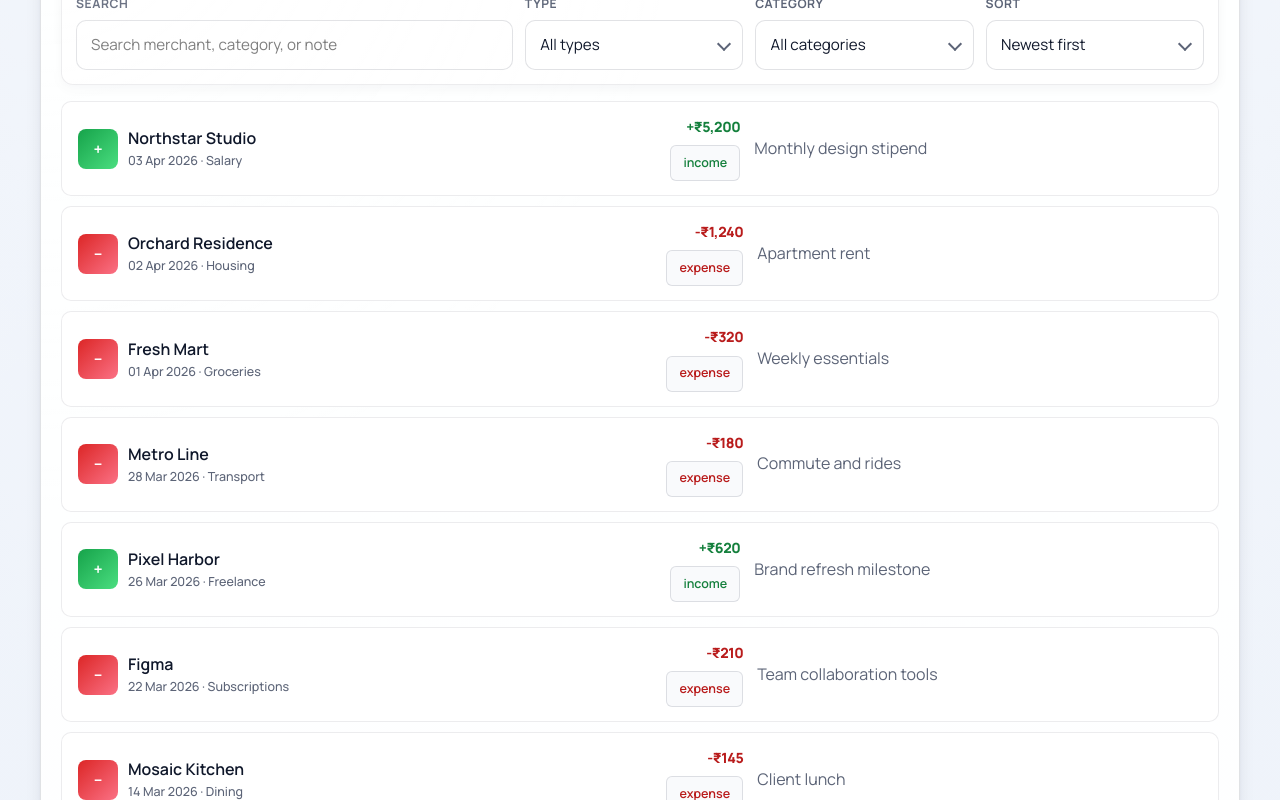
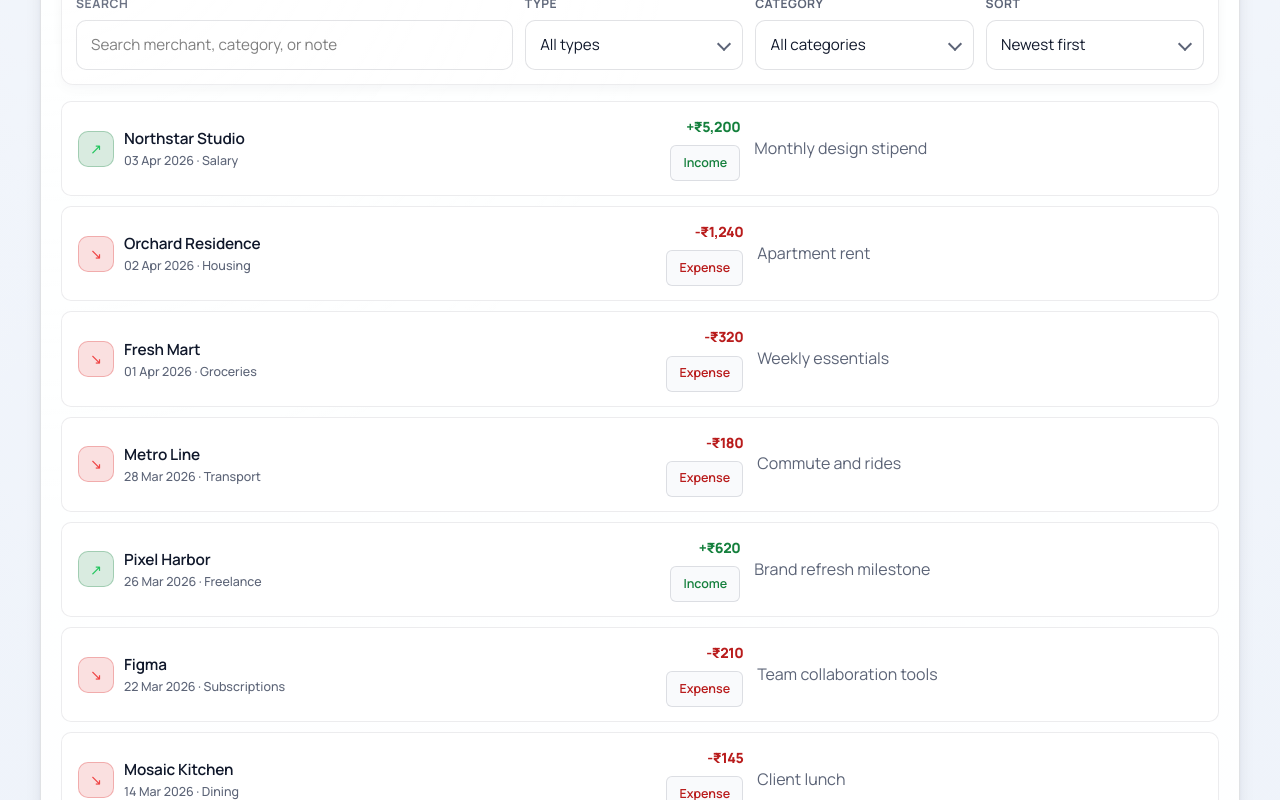
Before and after one commit to gandharr/Vault-Finance, a React (Vite) app: page / in a window 1280 px wide. Shown: the part 2000-2800 px from the top of the page. Built offline with nearby package versions, Linux system fonts and the light colour scheme.

Commit message:
Polish transaction identity card for professional finance look

```diff
--- a/src/App.css
+++ b/src/App.css
@@ -1235,6 +1235,11 @@
   font-weight: 600;
 }
 
+.transaction-identity strong {
+  font-size: 0.96rem;
+  letter-spacing: -0.01em;
+}
+
 .transaction-identity span,
 .transaction-meta,
 .amount {
@@ -1250,23 +1255,28 @@
 }
 
 .transaction-icon {
-  width: 40px;
-  height: 40px;
-  border-radius: 8px;
+  width: 36px;
+  height: 36px;
+  border-radius: 10px;
+  border: 1px solid var(--border-soft);
   display: grid;
   place-items: center;
   flex-shrink: 0;
-  font-size: 1rem;
+  font-size: 0.9rem;
   font-weight: 700;
-  color: #ffffff;
+  color: var(--text-strong);
 }
 
 .transaction-icon.income {
-  background: linear-gradient(135deg, #16a34a, #4ade80);
+  background: rgba(21, 128, 61, 0.16);
+  border-color: rgba(21, 128, 61, 0.28);
+  color: #22c55e;
 }
 
 .transaction-icon.expense {
-  background: linear-gradient(135deg, #dc2626, #fb7185);
+  background: rgba(220, 38, 38, 0.14);
+  border-color: rgba(220, 38, 38, 0.28);
+  color: #ef4444;
 }
 
 .transaction-meta {
--- a/src/App.tsx
+++ b/src/App.tsx
@@ -1137,7 +1137,7 @@
               <article className="transaction-row" role="listitem" key={transaction.id}>
                 <div className="transaction-identity">
                   <div className={`transaction-icon ${transaction.type}`}>
-                    {transaction.type === 'income' ? '+' : '−'}
+                    {transaction.type === 'income' ? '↗' : '↘'}
                   </div>
                   <div>
                     <strong>{transaction.merchant}</strong>
@@ -1152,7 +1152,9 @@
                     {transaction.type === 'income' ? '+' : '-'}
                     {formatCurrency(transaction.amount)}
                   </span>
-                  <span className={`type-pill ${transaction.type}`}>{transaction.type}</span>
+                  <span className={`type-pill ${transaction.type}`}>
+                    {transaction.type === 'income' ? 'Income' : 'Expense'}
+                  </span>
                 </div>
 
                 <p className="transaction-note">{transaction.note}</p>
```
